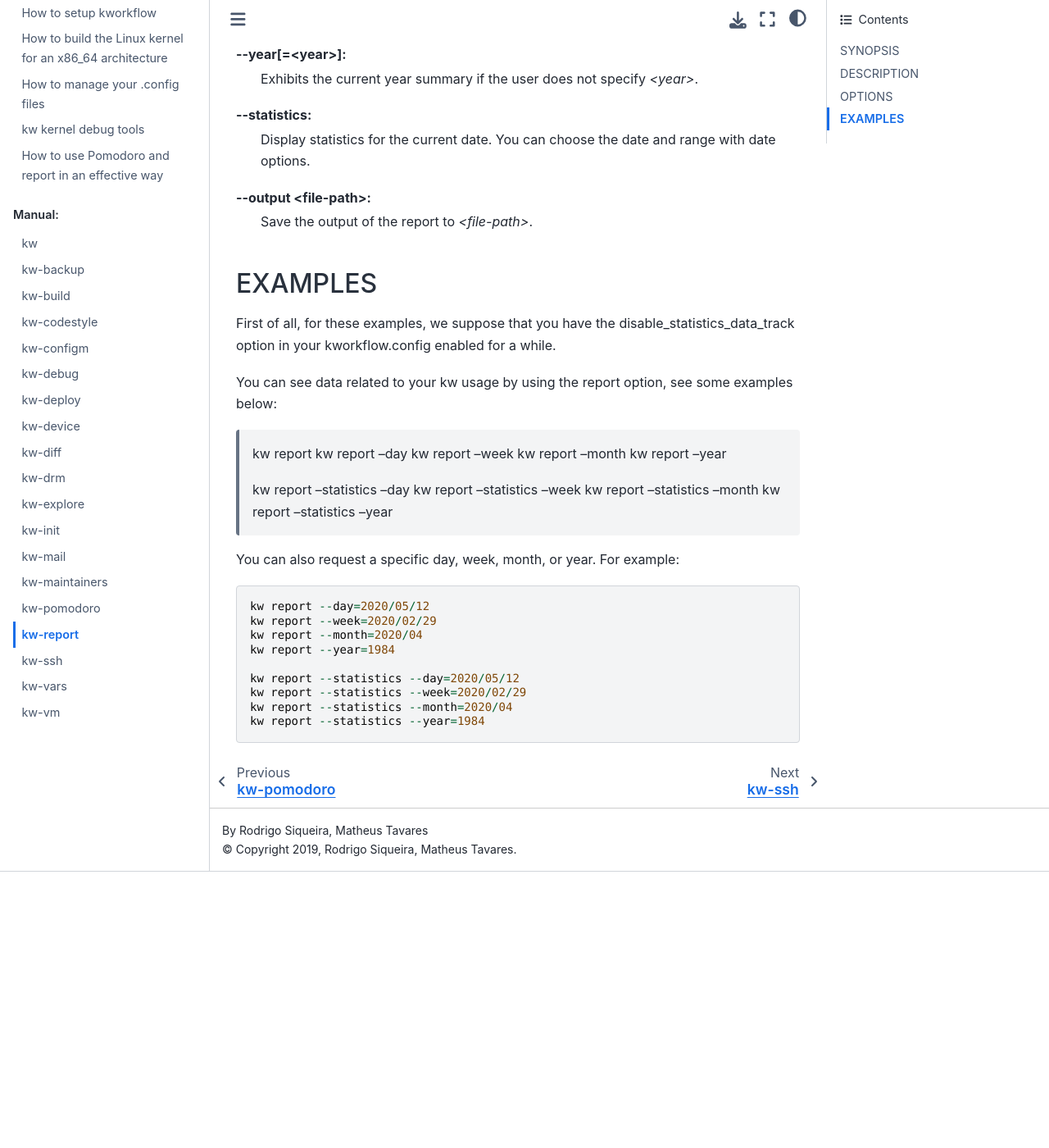
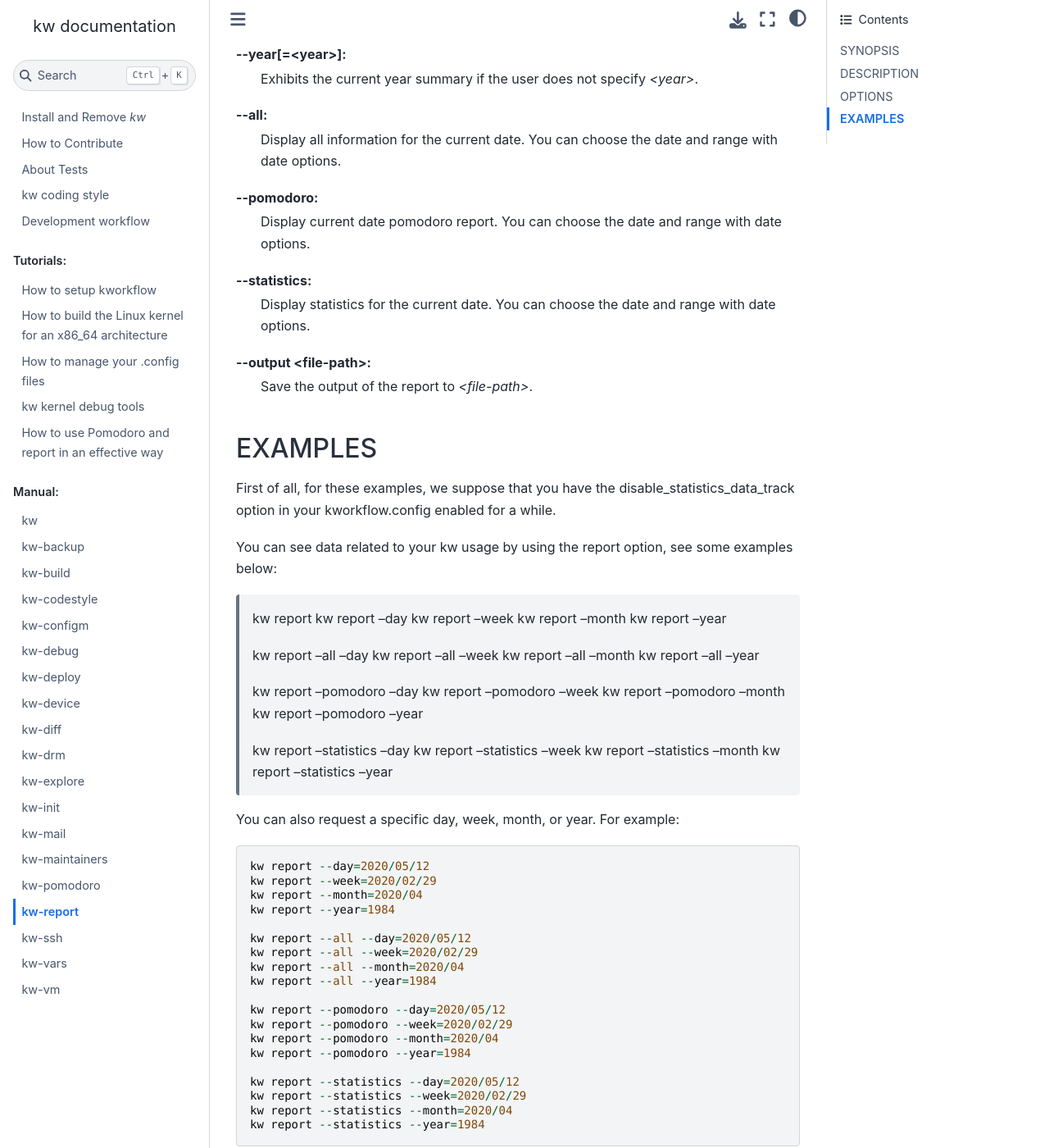
Before and after one commit to kworkflow/kworkflow, a Sphinx documentation site: the page built from documentation/man/features/report.rst, in a window 1280 px wide and 1400 px high, scrolled down 1315 px. Shown: the whole window at 82% size. Built offline with Sphinx 7.4.7 and the Sphinx Book theme 1.1.4, drawn with Linux system fonts in a browser that asks for light colours; before the commit the page ends 2378 px from its top, so only the background shows below that.

Commit message:
src: report: resolve compatibility of statistics with output option
Refactors the output of report, adding the --pomodoro option that covers
the output previously shown by report, as well as the --all option that
shows both --pomodoro and --statistics in that order. Also, the output
logic is refactored to ensure compatibility between all outputs
generated and the possibility of using --output.

Signed-off-by: Caique de Camargo<caique.de.camargo@hotmail.com>
Signed-off-by: Enzo Shiraishi<enzo.shiraishi@gmail.com>
Signed-off-by: Lucas Theodoro Guimaraes de Almeida <lucastheo.g.a@gmail.com>

```diff
--- a/documentation/man/features/report.rst
+++ b/documentation/man/features/report.rst
@@ -57,6 +57,14 @@
 \--year[=<year>]:
   Exhibits the current year summary if the user does not specify *<year>*.
 
+\--all:
+  Display all information for the current date. You can choose the date and
+  range with date options.
+
+\--pomodoro:
+  Display current date pomodoro report. You can choose the date and range
+  with date options.
+
 \--statistics:
   Display statistics for the current date. You can choose the date and range
   with date options.
@@ -79,6 +87,16 @@
   kw report --month
   kw report --year
 
+  kw report --all --day
+  kw report --all --week
+  kw report --all --month
+  kw report --all --year
+
+  kw report --pomodoro --day
+  kw report --pomodoro --week
+  kw report --pomodoro --month
+  kw report --pomodoro --year
+
   kw report --statistics --day
   kw report --statistics --week
   kw report --statistics --month
@@ -91,6 +109,16 @@
   kw report --month=2020/04
   kw report --year=1984
 
+  kw report --all --day=2020/05/12
+  kw report --all --week=2020/02/29
+  kw report --all --month=2020/04
+  kw report --all --year=1984
+
+  kw report --pomodoro --day=2020/05/12
+  kw report --pomodoro --week=2020/02/29
+  kw report --pomodoro --month=2020/04
+  kw report --pomodoro --year=1984
+
   kw report --statistics --day=2020/05/12
   kw report --statistics --week=2020/02/29
   kw report --statistics --month=2020/04
```
Also changed, not shown: 3 other files.
